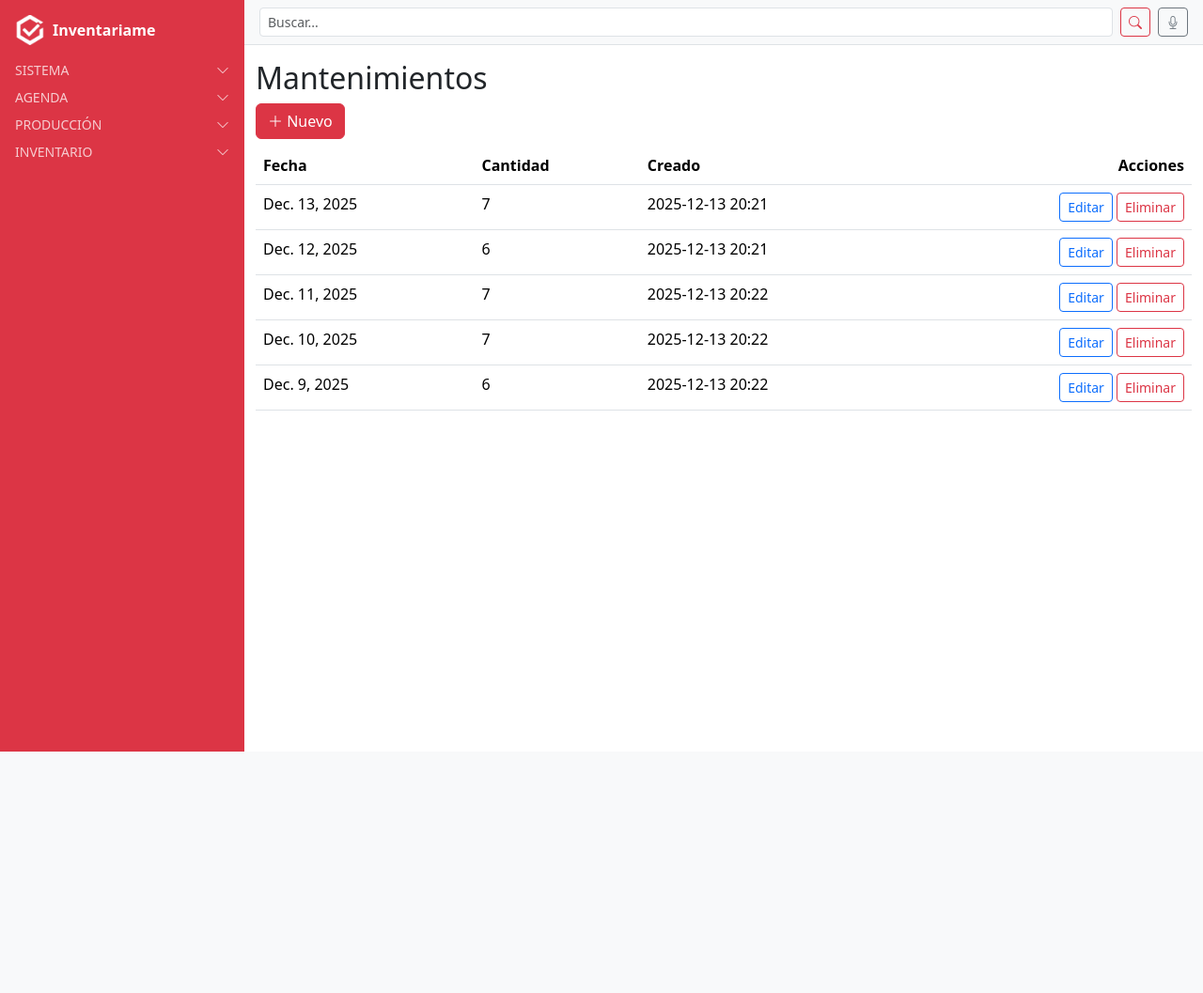
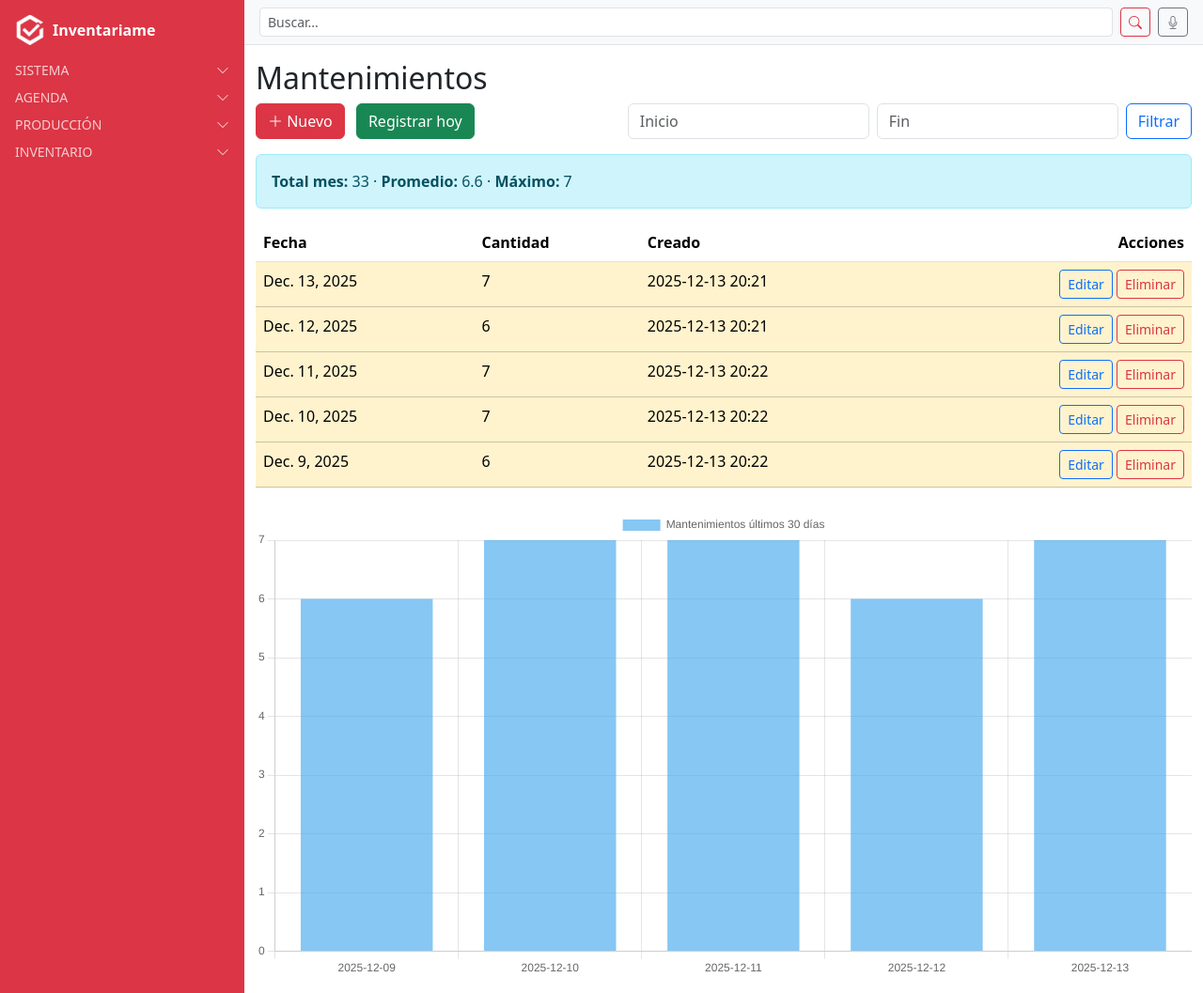
Before and after one commit to eduardomdiaz1988-sys/inventariame, a Django app: page /mantenimientos/ in a window 1280 px wide. Shown: the whole page at 94% size. Before the commit the page ends 800 px from the top, so only its background shows below. Run offline with Django 5.2, Linux system fonts and the light colour scheme; a user stored in the database is signed in; data comes from the database, SQL or seed files in the repository; some libraries are stand-ins or nearby versions.

Commit message:
create mantenimientos app stadist

```diff
--- a/mantenimientos/templates/mantenimientos/mantenimiento_list.html
+++ b/mantenimientos/templates/mantenimientos/mantenimiento_list.html
@@ -1,9 +1,30 @@
 {% extends "base.html" %}
+{% load static %}
 {% block content_authenticated %}
 <h2>Mantenimientos</h2>
-<a href="{% url 'mantenimiento_create' %}" class="btn btn-danger mb-2">
-  <i class="bi bi-plus-lg"></i> Nuevo
-</a>
+
+<div class="d-flex justify-content-between mb-3">
+  <div>
+    <a href="{% url 'mantenimiento_create' %}" class="btn btn-danger me-2">
+      <i class="bi bi-plus-lg"></i> Nuevo
+    </a>
+    <a href="{% url 'mantenimiento_create' %}?fecha={{ today }}" class="btn btn-success">
+      Registrar hoy
+    </a>
+  </div>
+  <form method="get" class="d-flex">
+    <input type="text" name="start" class="form-control flatpickr me-2" placeholder="Inicio" value="{{ request.GET.start }}">
+    <input type="text" name="end" class="form-control flatpickr me-2" placeholder="Fin" value="{{ request.GET.end }}">
+    <button type="submit" class="btn btn-outline-primary">Filtrar</button>
+  </form>
+</div>
+
+<!-- Estadísticas rápidas -->
+<div class="alert alert-info mb-3">
+  <strong>Total mes:</strong> {{ total_mes }} ·
+  <strong>Promedio:</strong> {{ promedio }} ·
+  <strong>Máximo:</strong> {{ maximo }}
+</div>
 
 <table class="table table-hover">
   <thead>
@@ -16,9 +37,18 @@
   </thead>
   <tbody>
     {% for m in mantenimientos %}
-    <tr onclick="window.location.href='{% url 'mantenimiento_detail' m.pk %}'">
+    <tr class="
+      {% if m.cantidad <= 5 %}table-success
+      {% elif m.cantidad <= 10 %}table-warning
+      {% else %}table-danger{% endif %}
+    " onclick="window.location.href='{% url 'mantenimiento_detail' m.pk %}'">
       <td>{{ m.fecha }}</td>
-      <td>{{ m.cantidad }}</td>
+      <td>
+        {{ m.cantidad }}
+        {% if m.cantidad > 10 %}
+          <span class="badge bg-danger ms-1">🔥</span>
+        {% endif %}
+      </td>
       <td>{{ m.created_at|date:"Y-m-d H:i" }}</td>
       <td class="text-end">
         <a href="{% url 'mantenimiento_update' m.pk %}" class="btn btn-sm btn-outline-primary">Editar</a>
@@ -30,4 +60,32 @@
     {% endfor %}
   </tbody>
 </table>
+
+<!-- Gráfico -->
+<div class="mt-4">
+  <canvas id="graficoMantenimientos"></canvas>
+</div>
 {% endblock %}
+
+{% block scripts %}
+<link rel="stylesheet" href="https://cdn.jsdelivr.net/npm/flatpickr/dist/flatpickr.min.css">
+<script src="https://cdn.jsdelivr.net/npm/flatpickr"></script>
+<script src="https://cdn.jsdelivr.net/npm/flatpickr/dist/l10n/es.js"></script>
+<script src="https://cdn.jsdelivr.net/npm/chart.js"></script>
+<script>
+  flatpickr(".flatpickr", { dateFormat: "Y-m-d", locale: "es" });
+
+  const ctx = document.getElementById('graficoMantenimientos');
+  new Chart(ctx, {
+    type: 'bar',
+    data: {
+      labels: {{ dias_json|safe }},
+      datasets: [{
+        label: 'Mantenimientos últimos 30 días',
+        data: {{ cantidades_json|safe }},
+        backgroundColor: 'rgba(54, 162, 235, 0.6)'
+      }]
+    }
+  });
+</script>
+{% endblock %}
--- a/mantenimientos/views.py
+++ b/mantenimientos/views.py
@@ -1,8 +1,11 @@
 from django.urls import reverse_lazy
 from django.contrib.auth.mixins import LoginRequiredMixin
 from django.views.generic import ListView, DetailView, CreateView, UpdateView, DeleteView
+from django.db.models import Sum, Avg, Max
 from .models import Mantenimiento
 from .forms import MantenimientoForm
+import datetime
+import json
 
 class MantenimientoListView(LoginRequiredMixin, ListView):
     model = Mantenimiento
@@ -10,13 +13,56 @@ class MantenimientoListView(LoginRequiredMixin, ListView):
     context_object_name = "mantenimientos"
 
     def get_queryset(self):
-        # Opcional: mostrar solo mantenimientos del usuario
-        return Mantenimiento.objects.filter(usuario=self.request.user)
+        qs = Mantenimiento.objects.filter(usuario=self.request.user)
+        start = self.request.GET.get("start")
+        end = self.request.GET.get("end")
+        if start and end:
+            qs = qs.filter(fecha__range=[start, end])
+        return qs
+
+    def get_context_data(self, **kwargs):
+        context = super().get_context_data(**kwargs)
+        qs = self.get_queryset()
+
+        # Estadísticas rápidas
+        hoy = datetime.date.today()
+        context["today"] = hoy
+        context["total_mes"] = qs.filter(fecha__month=hoy.month).aggregate(Sum("cantidad"))["cantidad__sum"] or 0
+        context["promedio"] = round(qs.aggregate(Avg("cantidad"))["cantidad__avg"] or 0, 2)
+        context["maximo"] = qs.aggregate(Max("cantidad"))["cantidad__max"] or 0
+
+        # Datos para gráfico (últimos 30 días)
+        ultimos = qs.filter(fecha__gte=hoy - datetime.timedelta(days=30)).order_by("fecha")
+        dias = [m.fecha.strftime("%Y-%m-%d") for m in ultimos]
+        cantidades = [m.cantidad for m in ultimos]
+        context["dias_json"] = json.dumps(dias)
+        context["cantidades_json"] = json.dumps(cantidades)
+
+        return context
 
 class MantenimientoDetailView(LoginRequiredMixin, DetailView):
     model = Mantenimiento
     template_name = "mantenimientos/mantenimiento_detail.html"
     context_object_name = "mantenimiento"
+
+    def get_context_data(self, **kwargs):
+        context = super().get_context_data(**kwargs)
+        hoy = datetime.date.today()
+        inicio_semana = hoy - datetime.timedelta(days=7)
+
+        # Últimos 7 días del mismo usuario
+        qs = Mantenimiento.objects.filter(
+            usuario=self.request.user,
+            fecha__gte=inicio_semana,
+            fecha__lte=hoy
+        ).order_by("fecha")
+
+        dias = [m.fecha.strftime("%Y-%m-%d") for m in qs]
+        cantidades = [m.cantidad for m in qs]
+
+        context["dias_json"] = json.dumps(dias)
+        context["cantidades_json"] = json.dumps(cantidades)
+        return context
 
 class MantenimientoCreateView(LoginRequiredMixin, CreateView):
     model = Mantenimiento
@@ -26,7 +72,6 @@ class MantenimientoCreateView(LoginRequiredMixin, CreateView):
 
     def get_form_kwargs(self):
         kwargs = super().get_form_kwargs()
-        # Pasar el usuario al formulario para asignarlo al instance antes de validar
         kwargs["user"] = self.request.user
         return kwargs
 
```
Also changed, not shown: mantenimientos/templates/mantenimientos/mantenimiento_detail.html (+41 -3 lines).
